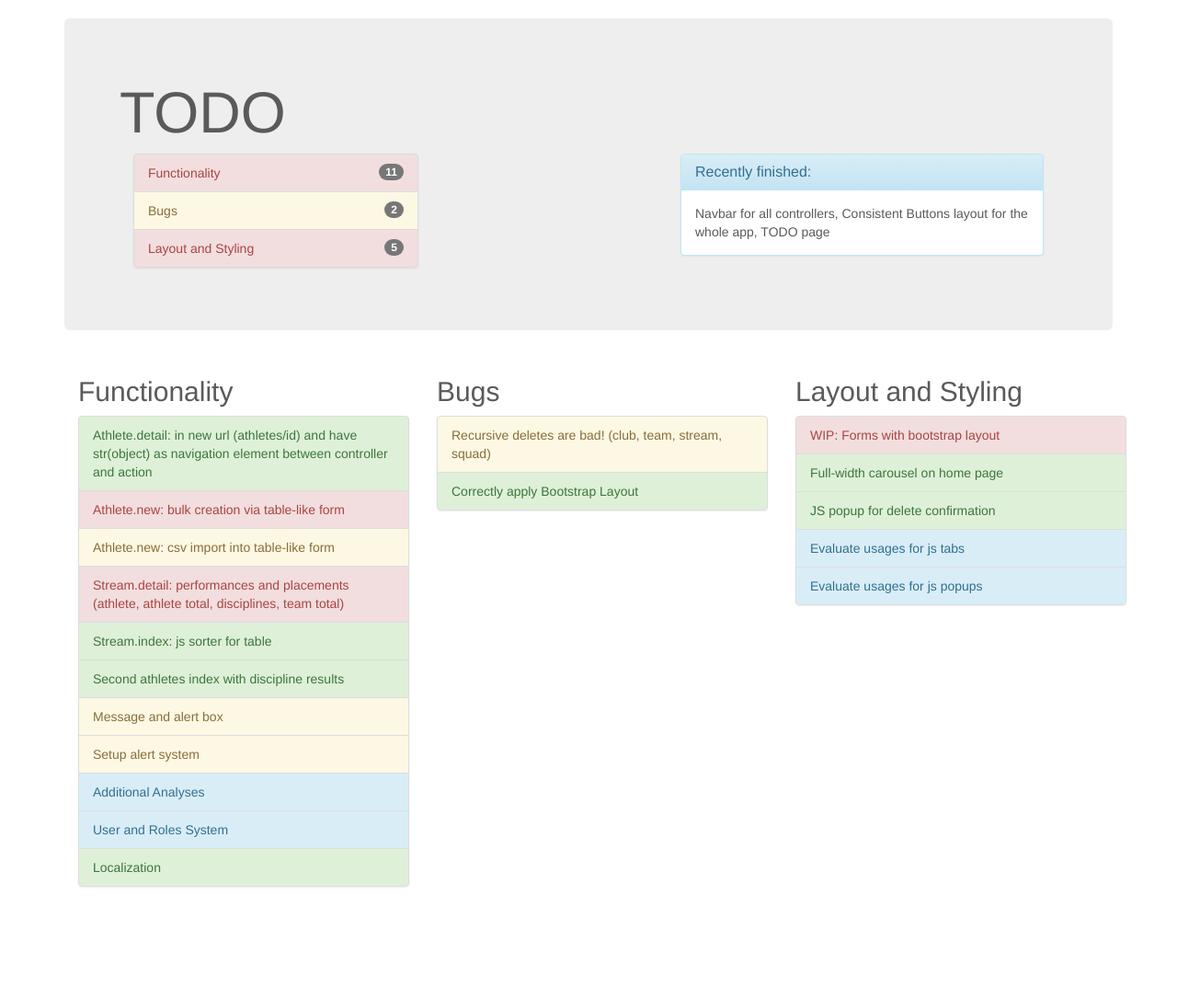
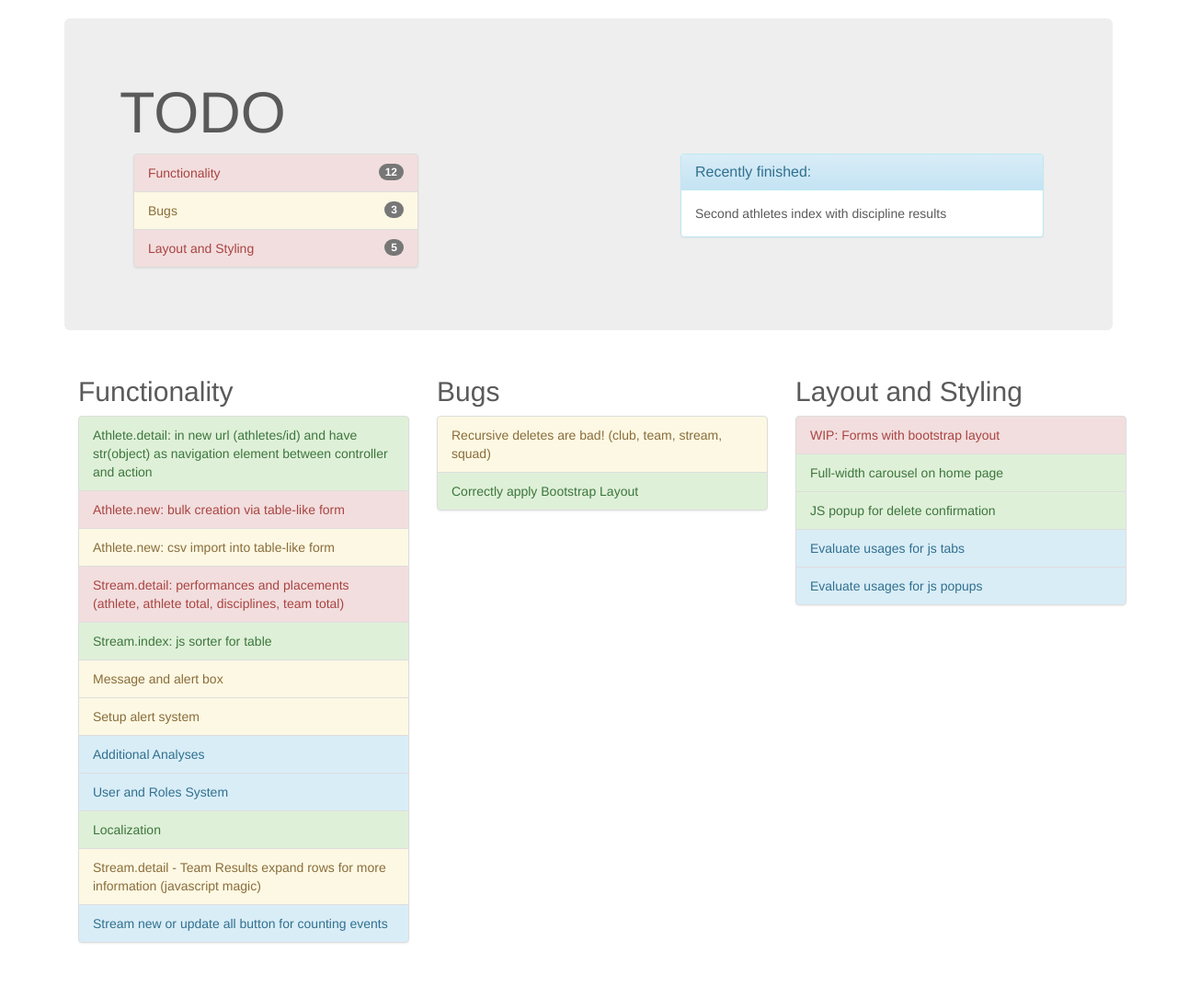
Before and after one commit to saechtner/turn-events, a Django app: page /gymnastics/todo in a window 1280 px wide. Shown: the part 71-1156 px from the top of the page at 92% size. Before the commit the page ends 1036 px from the top, so only its background shows below. Run offline with Django 3.2, Linux system fonts and the light colour scheme; some libraries are stand-ins or nearby versions.

Commit message:
updated todo and streams.detail

```diff
--- a/Turnauswertung-py3/gymnastics/templates/gymnastics/todo.html
+++ b/Turnauswertung-py3/gymnastics/templates/gymnastics/todo.html
@@ -13,8 +13,8 @@
         <h1>TODO</h1>
         <div class="col-md-4">
           <ul class="list-group">
-            <li class="list-group-item list-group-item-danger">Functionality <span class="badge">11</span></li>
-            <li class="list-group-item list-group-item-warning">Bugs <span class="badge">2</span></li>
+            <li class="list-group-item list-group-item-danger">Functionality <span class="badge">12</span></li>
+            <li class="list-group-item list-group-item-warning">Bugs <span class="badge">3</span></li>
             <li class="list-group-item list-group-item-danger">Layout and Styling <span class="badge">5</span></li>
           </ul>
         </div>
@@ -26,7 +26,7 @@
               <h3 class="panel-title">Recently finished:</h3>
             </div>
             <div class="panel-body">
-              Navbar for all controllers, Consistent Buttons layout for the whole app, TODO page
+              Second athletes index with discipline results
             </div>
           </div>
         </div>
@@ -44,12 +44,13 @@
           <li class="list-group-item list-group-item-warning">Athlete.new: csv import into table-like form</li>
           <li class="list-group-item list-group-item-danger">Stream.detail: performances and placements (athlete, athlete total, disciplines, team total)</li>
           <li class="list-group-item list-group-item-success">Stream.index: js sorter for table</li>
-          <li class="list-group-item list-group-item-success">Second athletes index with discipline results</li>
           <li class="list-group-item list-group-item-warning">Message and alert box</li>
           <li class="list-group-item list-group-item-warning">Setup alert system</li>
           <li class="list-group-item list-group-item-info">Additional Analyses</li>
           <li class="list-group-item list-group-item-info">User and Roles System</li>
           <li class="list-group-item list-group-item-success">Localization</li>
+          <li class="list-group-item list-group-item-warning">Stream.detail - Team Results expand rows for more information (javascript magic)</li>
+          <li class="list-group-item list-group-item-info">Stream new or update all button for counting events</li>
         </ul>
       </div>
       <div class="col-md-4">
```
Also changed, not shown: Turnauswertung-py3/gymnastics/templates/gymnastics/streams/detail.html (+26 -6 lines).
